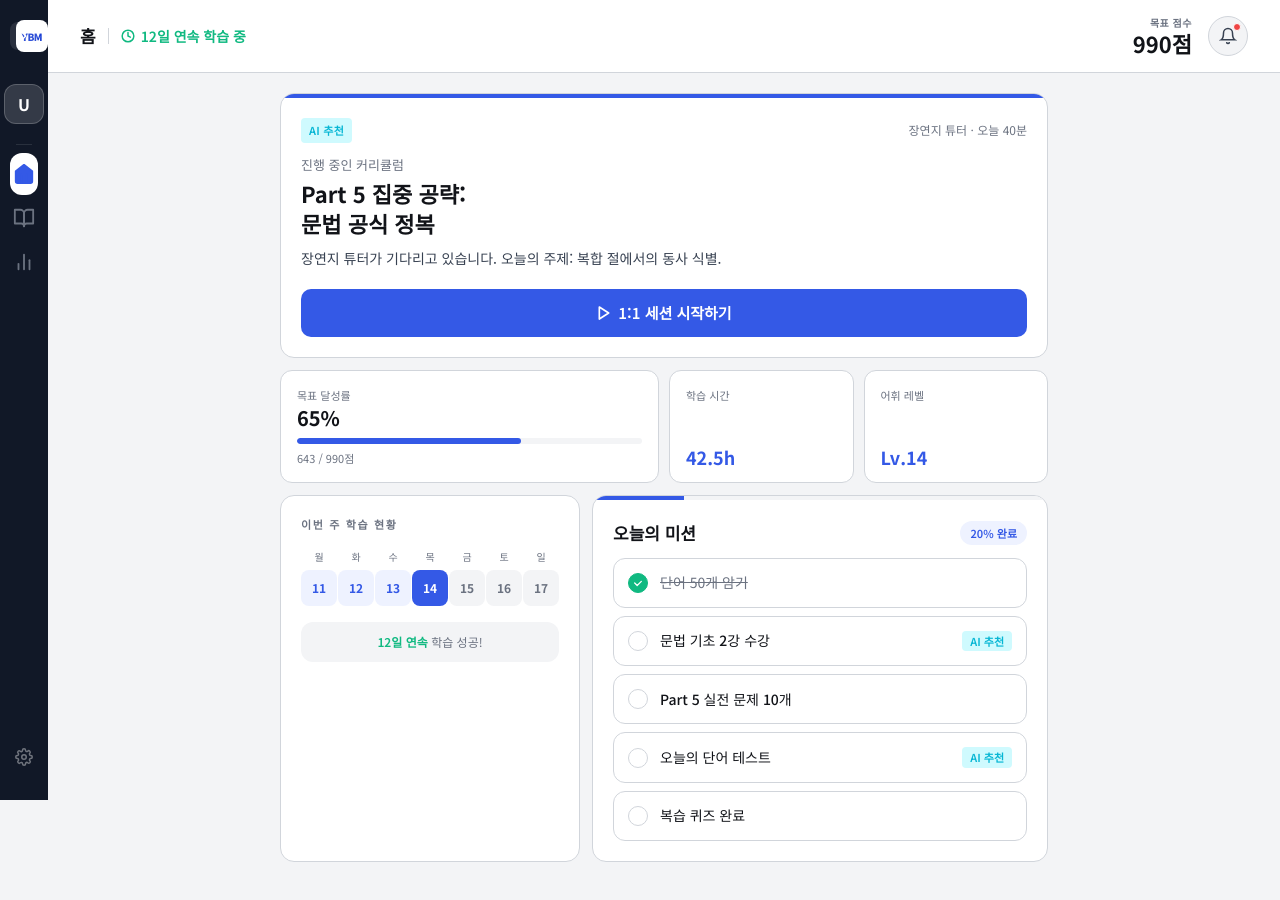
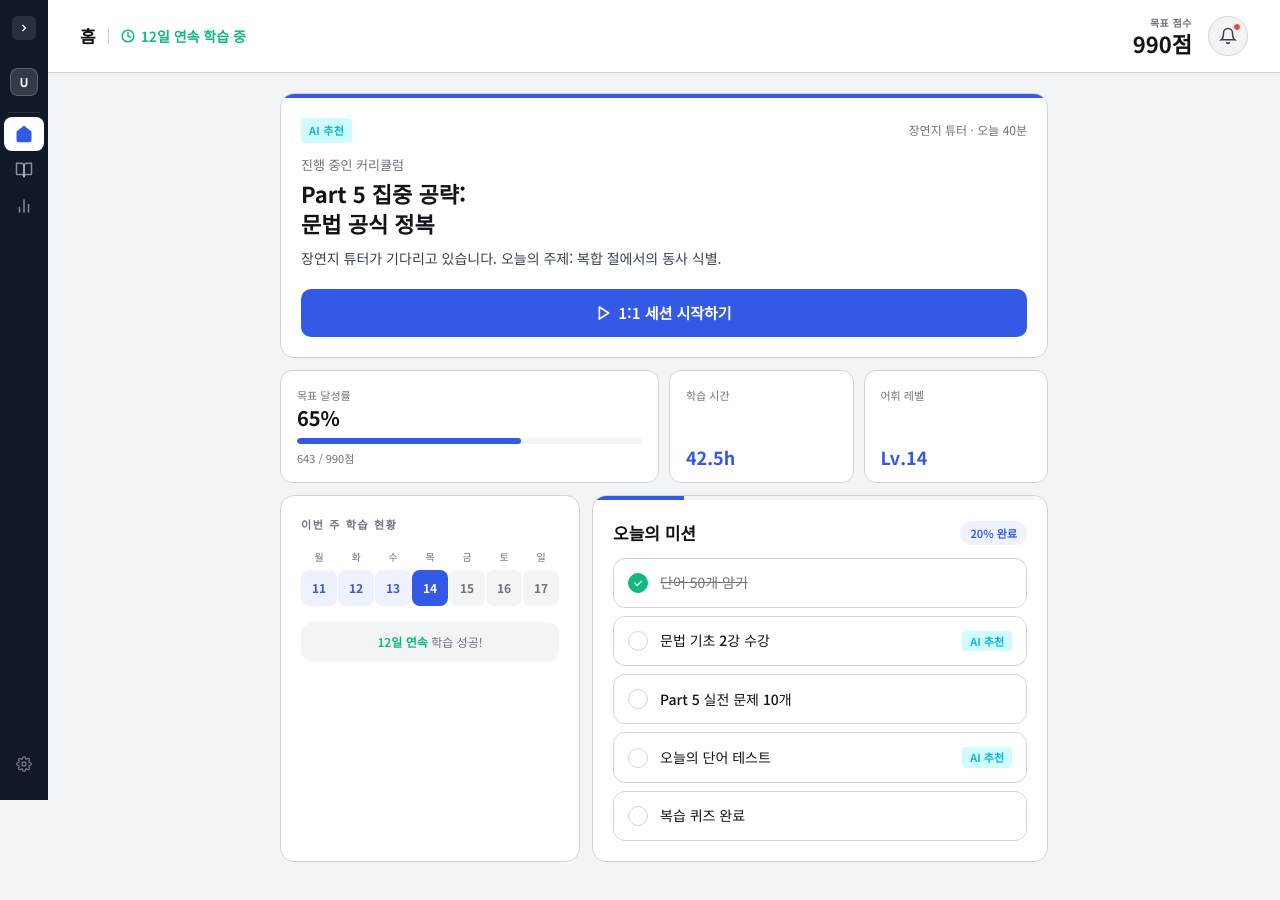
Before and after one commit to yujin-a4/aiacademy-mockup, a Next.js app: page /dashboard in a window 1280 px wide. Built offline with nearby package versions, Linux system fonts and the light colour scheme.

Commit message:
fix(dashboard): 사이드바 접힘 상태 아이콘·패딩 48px 기준으로 정리

```diff
--- a/src/app/dashboard/page.tsx
+++ b/src/app/dashboard/page.tsx
@@ -15,17 +15,17 @@ const INST_NAME: Record<string, string> = { park: '박혜원', jang: '장연지'
 
 const NAV_ITEMS = [
   { icon: (active: boolean) => (
-    <svg width="22" height="22" viewBox="0 0 24 24" fill={active ? '#3459E6' : 'none'} stroke={active ? '#3459E6' : '#6B7280'} strokeWidth="2" strokeLinecap="round" strokeLinejoin="round">
+    <svg width="18" height="18" viewBox="0 0 24 24" fill={active ? '#3459E6' : 'none'} stroke={active ? '#3459E6' : 'rgba(255,255,255,0.5)'} strokeWidth="2" strokeLinecap="round" strokeLinejoin="round">
       <path d="M3 9l9-7 9 7v11a2 2 0 0 1-2 2H5a2 2 0 0 1-2-2z"/><polyline points="9 22 9 12 15 12 15 22"/>
     </svg>
   ), label: '홈', active: true },
   { icon: (active: boolean) => (
-    <svg width="22" height="22" viewBox="0 0 24 24" fill="none" stroke={active ? '#3459E6' : '#6B7280'} strokeWidth="2" strokeLinecap="round" strokeLinejoin="round">
+    <svg width="18" height="18" viewBox="0 0 24 24" fill="none" stroke={active ? '#3459E6' : 'rgba(255,255,255,0.5)'} strokeWidth="2" strokeLinecap="round" strokeLinejoin="round">
       <path d="M2 3h6a4 4 0 0 1 4 4v14a3 3 0 0 0-3-3H2z"/><path d="M22 3h-6a4 4 0 0 0-4 4v14a3 3 0 0 1 3-3h7z"/>
     </svg>
   ), label: '내 학습', active: false },
   { icon: (active: boolean) => (
-    <svg width="22" height="22" viewBox="0 0 24 24" fill="none" stroke={active ? '#3459E6' : '#6B7280'} strokeWidth="2" strokeLinecap="round" strokeLinejoin="round">
+    <svg width="18" height="18" viewBox="0 0 24 24" fill="none" stroke={active ? '#3459E6' : 'rgba(255,255,255,0.5)'} strokeWidth="2" strokeLinecap="round" strokeLinejoin="round">
       <line x1="18" y1="20" x2="18" y2="10"/><line x1="12" y1="20" x2="12" y2="4"/><line x1="6" y1="20" x2="6" y2="14"/>
     </svg>
   ), label: '현황', active: false },
@@ -38,28 +38,31 @@ function Sidebar({ open, setOpen, userName, targetScore, selectedInstructor }: {
 }) {
   return (
     <aside className={`hidden md:flex flex-col bg-[#111827] h-screen sticky top-0 shrink-0 z-30 transition-all duration-300 overflow-hidden ${open ? 'w-[220px]' : 'w-[48px]'}`}>
+
       {/* 로고 + 토글 */}
-      <div className="px-4 py-5 flex items-center justify-between min-h-[64px]">
-        <div className="flex items-center gap-2.5">
-          <div className="w-8 h-8 rounded-lg bg-white flex items-center justify-center shrink-0">
-            <span className="text-primary font-black text-[10px] tracking-tighter">YBM</span>
+      <div className={`flex items-center min-h-[56px] ${open ? 'px-4 justify-between' : 'justify-center'}`}>
+        {open && (
+          <div className="flex items-center gap-2 animate-fade-in">
+            <div className="w-7 h-7 rounded-lg bg-white flex items-center justify-center shrink-0">
+              <span className="text-primary font-black text-[9px] tracking-tighter">YBM</span>
+            </div>
+            <p className="text-white font-bold text-sm tracking-tight">AI Course</p>
           </div>
-          {open && <p className="text-white font-bold text-sm tracking-tight animate-fade-in">AI Course</p>}
-        </div>
+        )}
         <button
           onClick={() => setOpen(!open)}
-          className={`w-7 h-7 rounded-lg bg-white/10 hover:bg-white/20 flex items-center justify-center transition-all ${!open ? 'absolute left-1/2 -translate-x-1/2' : ''}`}
+          className="w-6 h-6 rounded-md bg-white/10 hover:bg-white/20 flex items-center justify-center transition-all shrink-0"
         >
-          <svg width="14" height="14" viewBox="0 0 24 24" fill="none" stroke="white" strokeWidth="2.5" className={`transition-transform duration-300 ${!open ? 'rotate-180' : ''}`}>
+          <svg width="12" height="12" viewBox="0 0 24 24" fill="none" stroke="white" strokeWidth="2.5" className={`transition-transform duration-300 ${!open ? 'rotate-180' : ''}`}>
             <path d="M15 18l-6-6 6-6" />
           </svg>
         </button>
       </div>
 
       {/* 프로필 */}
-      <div className={`px-4 py-3 ${open ? '' : 'flex flex-col items-center'}`}>
-        <div className={`flex items-center gap-3 ${open ? '' : 'flex-col'}`}>
-          <div className="w-10 h-10 rounded-xl bg-white/15 border border-white/20 flex items-center justify-center text-white font-bold text-base shrink-0">
+      <div className={`py-3 ${open ? 'px-4' : 'flex flex-col items-center px-0'}`}>
+        <div className={`flex items-center ${open ? 'gap-3' : 'justify-center'}`}>
+          <div className={`rounded-lg bg-white/15 border border-white/20 flex items-center justify-center text-white font-bold shrink-0 ${open ? 'w-8 h-8 text-sm' : 'w-7 h-7 text-xs'}`}>
             {userName ? userName.slice(0, 1) : 'U'}
           </div>
           {open && (
@@ -82,21 +85,21 @@ function Sidebar({ open, setOpen, userName, targetScore, selectedInstructor }: {
         )}
       </div>
 
-      <div className="px-4 my-2"><div className="h-px bg-white/10" /></div>
+      <div className={`my-1 ${open ? 'px-4' : 'px-2'}`}><div className="h-px bg-white/10" /></div>
 
       {/* 네비 */}
-      <nav className="flex-1 px-2.5 space-y-0.5">
+      <nav className={`flex-1 space-y-0.5 ${open ? 'px-2' : 'px-1'}`}>
         {NAV_ITEMS.map((item) => (
-          <button key={item.label} className={`w-full flex items-center gap-3 rounded-xl text-sm transition-all ${open ? 'px-3 py-2.5' : 'py-2.5 justify-center'} ${item.active ? 'bg-white text-[#3459E6] font-bold' : 'text-white/60 font-medium hover:bg-white/10 hover:text-white'}`}>
+          <button key={item.label} className={`w-full flex items-center rounded-lg text-sm transition-all ${open ? 'gap-3 px-3 py-2' : 'justify-center py-2'} ${item.active ? 'bg-white text-[#3459E6] font-bold' : 'text-white/60 font-medium hover:bg-white/10 hover:text-white'}`}>
             <span className="shrink-0">{item.icon(item.active)}</span>
             {open && <span className="animate-fade-in">{item.label}</span>}
           </button>
         ))}
       </nav>
 
-      <div className="px-2.5 pb-6">
-        <button className={`w-full flex items-center gap-3 rounded-xl text-white/40 text-sm font-medium hover:bg-white/10 hover:text-white transition-all ${open ? 'px-3 py-2.5' : 'py-2.5 justify-center'}`}>
-          <svg width="18" height="18" viewBox="0 0 24 24" fill="none" stroke="currentColor" strokeWidth="2" strokeLinecap="round"><circle cx="12" cy="12" r="3"/><path d="M19.4 15a1.65 1.65 0 0 0 .33 1.82l.06.06a2 2 0 0 1-2.83 2.83l-.06-.06a1.65 1.65 0 0 0-1.82-.33 1.65 1.65 0 0 0-1 1.51V21a2 2 0 0 1-4 0v-.09A1.65 1.65 0 0 0 9 19.4a1.65 1.65 0 0 0-1.82.33l-.06.06a2 2 0 0 1-2.83-2.83l.06-.06A1.65 1.65 0 0 0 4.68 15a1.65 1.65 0 0 0-1.51-1H3a2 2 0 0 1 0-4h.09A1.65 1.65 0 0 0 4.6 9a1.65 1.65 0 0 0-.33-1.82l-.06-.06a2 2 0 0 1 2.83-2.83l.06.06A1.65 1.65 0 0 0 9 4.68a1.65 1.65 0 0 0 1-1.51V3a2 2 0 0 1 4 0v.09a1.65 1.65 0 0 0 1 1.51 1.65 1.65 0 0 0 1.82-.33l.06-.06a2 2 0 0 1 2.83 2.83l-.06.06A1.65 1.65 0 0 0 19.4 9a1.65 1.65 0 0 0 1.51 1H21a2 2 0 0 1 0 4h-.09a1.65 1.65 0 0 0-1.51 1z"/></svg>
+      <div className={`pb-5 ${open ? 'px-2' : 'px-1'}`}>
+        <button className={`w-full flex items-center rounded-lg text-white/40 text-sm font-medium hover:bg-white/10 hover:text-white transition-all ${open ? 'gap-3 px-3 py-2' : 'justify-center py-2'}`}>
+          <svg width="16" height="16" viewBox="0 0 24 24" fill="none" stroke="currentColor" strokeWidth="2" strokeLinecap="round"><circle cx="12" cy="12" r="3"/><path d="M19.4 15a1.65 1.65 0 0 0 .33 1.82l.06.06a2 2 0 0 1-2.83 2.83l-.06-.06a1.65 1.65 0 0 0-1.82-.33 1.65 1.65 0 0 0-1 1.51V21a2 2 0 0 1-4 0v-.09A1.65 1.65 0 0 0 9 19.4a1.65 1.65 0 0 0-1.82.33l-.06.06a2 2 0 0 1-2.83-2.83l.06-.06A1.65 1.65 0 0 0 4.68 15a1.65 1.65 0 0 0-1.51-1H3a2 2 0 0 1 0-4h.09A1.65 1.65 0 0 0 4.6 9a1.65 1.65 0 0 0-.33-1.82l-.06-.06a2 2 0 0 1 2.83-2.83l.06.06A1.65 1.65 0 0 0 9 4.68a1.65 1.65 0 0 0 1-1.51V3a2 2 0 0 1 4 0v.09a1.65 1.65 0 0 0 1 1.51 1.65 1.65 0 0 0 1.82-.33l.06-.06a2 2 0 0 1 2.83 2.83l-.06.06A1.65 1.65 0 0 0 19.4 9a1.65 1.65 0 0 0 1.51 1H21a2 2 0 0 1 0 4h-.09a1.65 1.65 0 0 0-1.51 1z"/></svg>
           {open && <span className="animate-fade-in">설정</span>}
         </button>
       </div>
```
